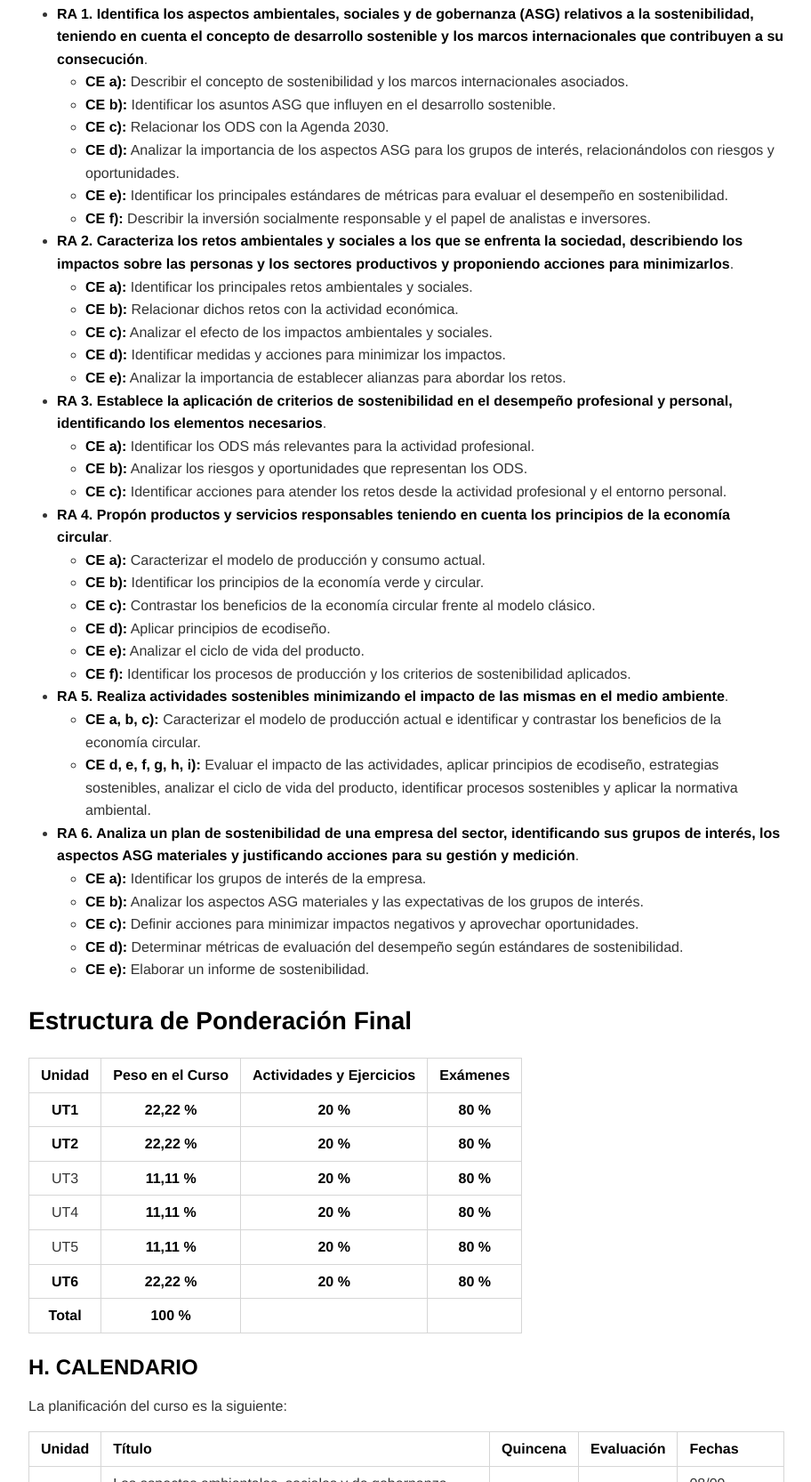
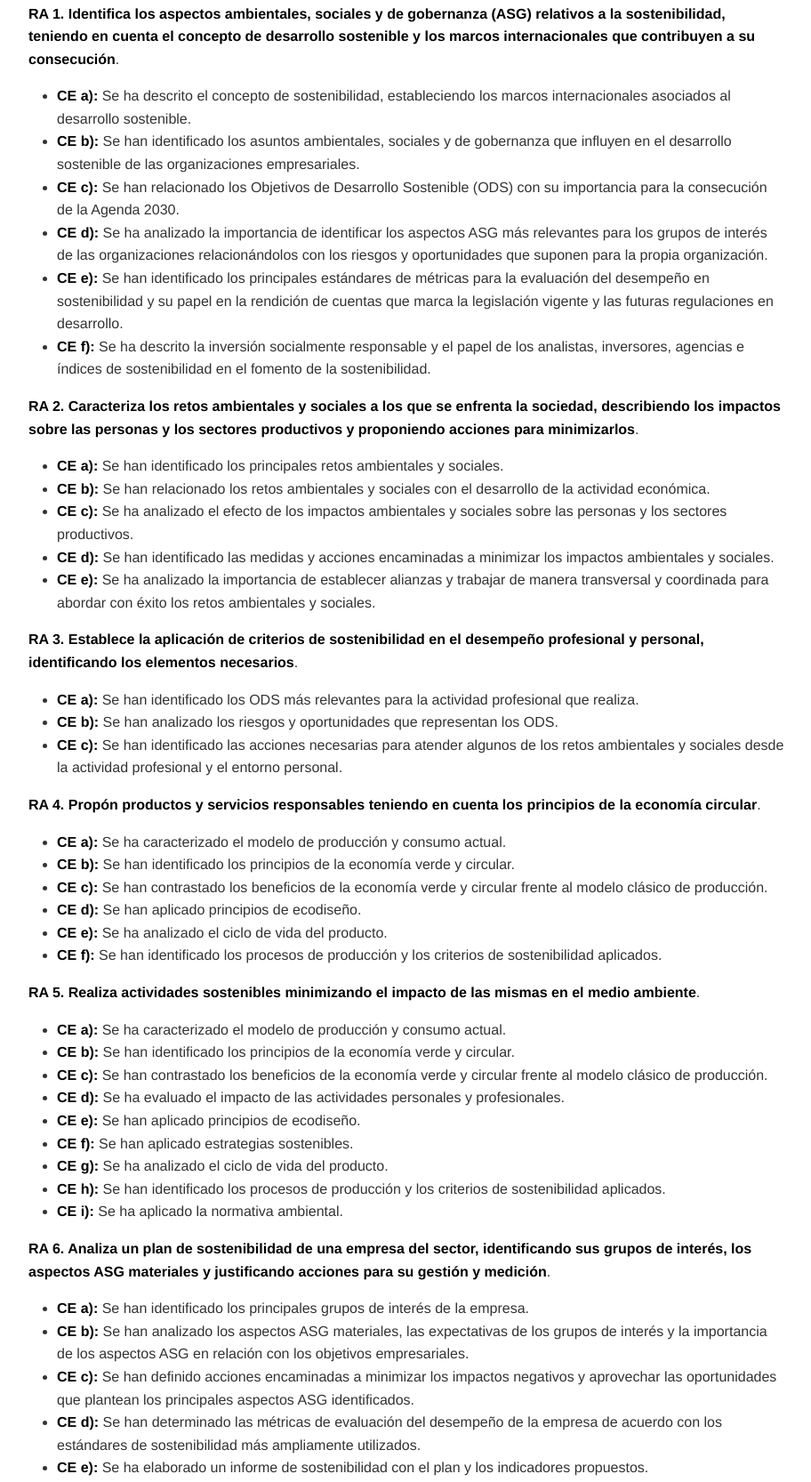
Before and after one commit to balmissostenibilidad/sostenibilidad.github.io, a plain HTML site: page public/DAW2D-Sostenibilidad-Guía_Didáctica-SEMIPRESENCIAL.html in a window 1280 px wide. Shown: the part 2791-4457 px from the top of the page at 89% size, without its empty margins (183-1095 px from the left). Drawn offline with nearby package versions, Linux system fonts and the light colour scheme.

Commit message:
deploy: balmissostenibilidad/sostenibilidad@fb4e6f05f75981d22961ad3419c7b4d0fdd60ce0

```diff
--- a/public/DAW2D-Sostenibilidad-Guía_Didáctica-SEMIPRESENCIAL.html
+++ b/public/DAW2D-Sostenibilidad-Guía_Didáctica-SEMIPRESENCIAL.html
@@ -280,64 +280,57 @@ code[class*=language-],pre[class*=language-]{color:#333;background:0 0;font-fami
 <h3 id="g-contenidos-mínimos-y-criterios-de-evaluación"><strong>G. CONTENIDOS MÍNIMOS Y CRITERIOS DE EVALUACIÓN</strong> </h3>
 <p>Los <strong>contenidos mínimos</strong> son los detallados en el apartado anterior.</p>
 <p>Los <strong>resultados de aprendizaje (RA)</strong> y <strong>criterios de evaluación (CE)</strong> son los siguientes:</p>
-<ul>
-<li>
 <p><strong>RA 1. Identifica los aspectos ambientales, sociales y de gobernanza (ASG) relativos a la sostenibilidad, teniendo en cuenta el concepto de desarrollo sostenible y los marcos internacionales que contribuyen a su consecución</strong>.</p>
 <ul>
-<li><strong>CE a):</strong> Describir el concepto de sostenibilidad y los marcos internacionales asociados.</li>
-<li><strong>CE b):</strong> Identificar los asuntos ASG que influyen en el desarrollo sostenible.</li>
-<li><strong>CE c):</strong> Relacionar los ODS con la Agenda 2030.</li>
-<li><strong>CE d):</strong> Analizar la importancia de los aspectos ASG para los grupos de interés, relacionándolos con riesgos y oportunidades.</li>
-<li><strong>CE e):</strong> Identificar los principales estándares de métricas para evaluar el desempeño en sostenibilidad.</li>
-<li><strong>CE f):</strong> Describir la inversión socialmente responsable y el papel de analistas e inversores.</li>
+<li><strong>CE a):</strong> Se ha descrito el concepto de sostenibilidad, estableciendo los marcos internacionales asociados al desarrollo sostenible.</li>
+<li><strong>CE b):</strong> Se han identificado los asuntos ambientales, sociales y de gobernanza que influyen en el desarrollo sostenible de las organizaciones empresariales.</li>
+<li><strong>CE c):</strong> Se han relacionado los Objetivos de Desarrollo Sostenible (ODS) con su importancia para la consecución de la Agenda 2030.</li>
+<li><strong>CE d):</strong> Se ha analizado la importancia de identificar los aspectos ASG más relevantes para los grupos de interés de las organizaciones relacionándolos con los riesgos y oportunidades que suponen para la propia organización.</li>
+<li><strong>CE e):</strong> Se han identificado los principales estándares de métricas para la evaluación del desempeño en sostenibilidad y su papel en la rendición de cuentas que marca la legislación vigente y las futuras regulaciones en desarrollo.</li>
+<li><strong>CE f):</strong> Se ha descrito la inversión socialmente responsable y el papel de los analistas, inversores, agencias e índices de sostenibilidad en el fomento de la sostenibilidad.</li>
 </ul>
-</li>
-<li>
 <p><strong>RA 2. Caracteriza los retos ambientales y sociales a los que se enfrenta la sociedad, describiendo los impactos sobre las personas y los sectores productivos y proponiendo acciones para minimizarlos</strong>.</p>
 <ul>
-<li><strong>CE a):</strong> Identificar los principales retos ambientales y sociales.</li>
-<li><strong>CE b):</strong> Relacionar dichos retos con la actividad económica.</li>
-<li><strong>CE c):</strong> Analizar el efecto de los impactos ambientales y sociales.</li>
-<li><strong>CE d):</strong> Identificar medidas y acciones para minimizar los impactos.</li>
-<li><strong>CE e):</strong> Analizar la importancia de establecer alianzas para abordar los retos.</li>
+<li><strong>CE a):</strong> Se han identificado los principales retos ambientales y sociales.</li>
+<li><strong>CE b):</strong> Se han relacionado los retos ambientales y sociales con el desarrollo de la actividad económica.</li>
+<li><strong>CE c):</strong> Se ha analizado el efecto de los impactos ambientales y sociales sobre las personas y los sectores productivos.</li>
+<li><strong>CE d):</strong> Se han identificado las medidas y acciones encaminadas a minimizar los impactos ambientales y sociales.</li>
+<li><strong>CE e):</strong> Se ha analizado la importancia de establecer alianzas y trabajar de manera transversal y coordinada para abordar con éxito los retos ambientales y sociales.</li>
 </ul>
-</li>
-<li>
 <p><strong>RA 3. Establece la aplicación de criterios de sostenibilidad en el desempeño profesional y personal, identificando los elementos necesarios</strong>.</p>
 <ul>
-<li><strong>CE a):</strong> Identificar los ODS más relevantes para la actividad profesional.</li>
-<li><strong>CE b):</strong> Analizar los riesgos y oportunidades que representan los ODS.</li>
-<li><strong>CE c):</strong> Identificar acciones para atender los retos desde la actividad profesional y el entorno personal.</li>
+<li><strong>CE a):</strong> Se han identificado los ODS más relevantes para la actividad profesional que realiza.</li>
+<li><strong>CE b):</strong> Se han analizado los riesgos y oportunidades que representan los ODS.</li>
+<li><strong>CE c):</strong> Se han identificado las acciones necesarias para atender algunos de los retos ambientales y sociales desde la actividad profesional y el entorno personal.</li>
 </ul>
-</li>
-<li>
 <p><strong>RA 4. Propón productos y servicios responsables teniendo en cuenta los principios de la economía circular</strong>.</p>
 <ul>
-<li><strong>CE a):</strong> Caracterizar el modelo de producción y consumo actual.</li>
-<li><strong>CE b):</strong> Identificar los principios de la economía verde y circular.</li>
-<li><strong>CE c):</strong> Contrastar los beneficios de la economía circular frente al modelo clásico.</li>
-<li><strong>CE d):</strong> Aplicar principios de ecodiseño.</li>
-<li><strong>CE e):</strong> Analizar el ciclo de vida del producto.</li>
-<li><strong>CE f):</strong> Identificar los procesos de producción y los criterios de sostenibilidad aplicados.</li>
+<li><strong>CE a):</strong> Se ha caracterizado el modelo de producción y consumo actual.</li>
+<li><strong>CE b):</strong> Se han identificado los principios de la economía verde y circular.</li>
+<li><strong>CE c):</strong> Se han contrastado los beneficios de la economía verde y circular frente al modelo clásico de producción.</li>
+<li><strong>CE d):</strong> Se han aplicado principios de ecodiseño.</li>
+<li><strong>CE e):</strong> Se ha analizado el ciclo de vida del producto.</li>
+<li><strong>CE f):</strong> Se han identificado los procesos de producción y los criterios de sostenibilidad aplicados.</li>
 </ul>
-</li>
-<li>
 <p><strong>RA 5. Realiza actividades sostenibles minimizando el impacto de las mismas en el medio ambiente</strong>.</p>
 <ul>
-<li><strong>CE a, b, c):</strong> Caracterizar el modelo de producción actual e identificar y contrastar los beneficios de la economía circular.</li>
-<li><strong>CE d, e, f, g, h, i):</strong> Evaluar el impacto de las actividades, aplicar principios de ecodiseño, estrategias sostenibles, analizar el ciclo de vida del producto, identificar procesos sostenibles y aplicar la normativa ambiental.</li>
+<li><strong>CE a):</strong> Se ha caracterizado el modelo de producción y consumo actual.</li>
+<li><strong>CE b):</strong> Se han identificado los principios de la economía verde y circular.</li>
+<li><strong>CE c):</strong> Se han contrastado los beneficios de la economía verde y circular frente al modelo clásico de producción.</li>
+<li><strong>CE d):</strong> Se ha evaluado el impacto de las actividades personales y profesionales.</li>
+<li><strong>CE e):</strong> Se han aplicado principios de ecodiseño.</li>
+<li><strong>CE f):</strong> Se han aplicado estrategias sostenibles.</li>
+<li><strong>CE g):</strong> Se ha analizado el ciclo de vida del producto.</li>
+<li><strong>CE h):</strong> Se han identificado los procesos de producción y los criterios de sostenibilidad aplicados.</li>
+<li><strong>CE i):</strong> Se ha aplicado la normativa ambiental.</li>
 </ul>
-</li>
-<li>
 <p><strong>RA 6. Analiza un plan de sostenibilidad de una empresa del sector, identificando sus grupos de interés, los aspectos ASG materiales y justificando acciones para su gestión y medición</strong>.</p>
 <ul>
-<li><strong>CE a):</strong> Identificar los grupos de interés de la empresa.</li>
-<li><strong>CE b):</strong> Analizar los aspectos ASG materiales y las expectativas de los grupos de interés.</li>
-<li><strong>CE c):</strong> Definir acciones para minimizar impactos negativos y aprovechar oportunidades.</li>
-<li><strong>CE d):</strong> Determinar métricas de evaluación del desempeño según estándares de sostenibilidad.</li>
-<li><strong>CE e):</strong> Elaborar un informe de sostenibilidad.</li>
-</ul>
-</li>
+<li><strong>CE a):</strong> Se han identificado los principales grupos de interés de la empresa.</li>
+<li><strong>CE b):</strong> Se han analizado los aspectos ASG materiales, las expectativas de los grupos de interés y la importancia de los aspectos ASG en relación con los objetivos empresariales.</li>
+<li><strong>CE c):</strong> Se han definido acciones encaminadas a minimizar los impactos negativos y aprovechar las oportunidades que plantean los principales aspectos ASG identificados.</li>
+<li><strong>CE d):</strong> Se han determinado las métricas de evaluación del desempeño de la empresa de acuerdo con los estándares de sostenibilidad más ampliamente utilizados.</li>
+<li><strong>CE e):</strong> Se ha elaborado un informe de sostenibilidad con el plan y los indicadores propuestos.</li>
 </ul>
 <h2 id="estructura-de-ponderación-final">Estructura de Ponderación Final </h2>
 <table>
```
Also changed, not shown: 1 other file.
